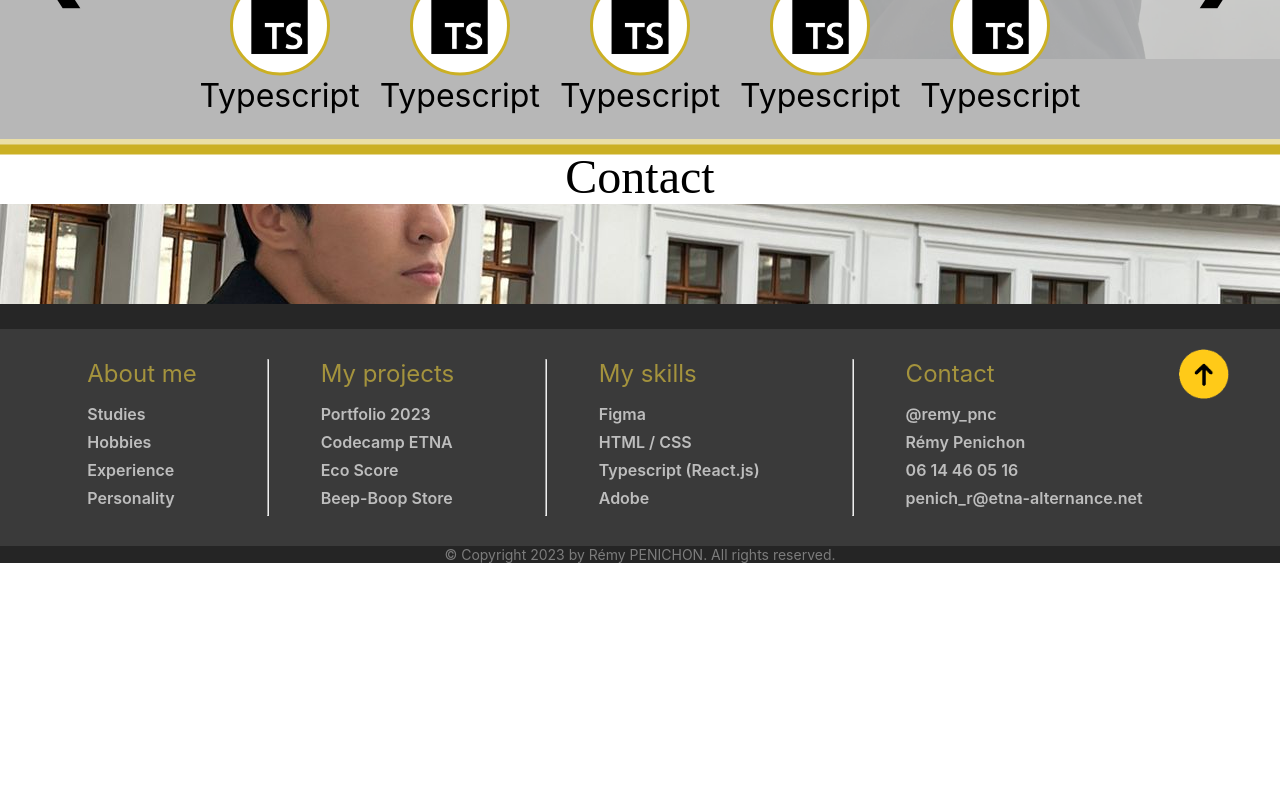
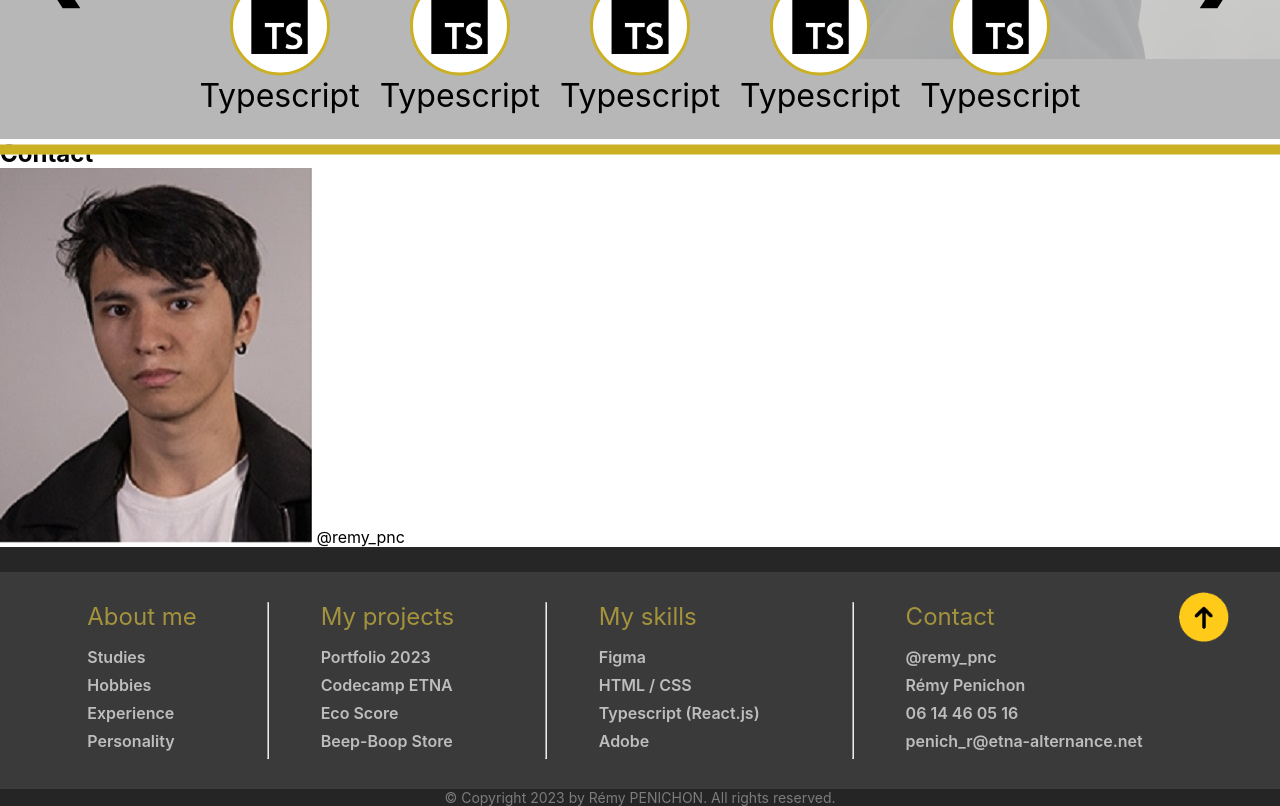
Before and after one commit to remypnc/my-portfolio, a Next.js app: page / in a window 1280 px wide. Shown: the part 3220-4026 px from the top of the page. Before the commit the page ends 3783 px from the top, so only its background shows below. Built offline with nearby package versions, Linux system fonts and the light colour scheme; a web font is replaced by a local one.

Commit message:
contact start

```diff
--- a/src/pages/contact.tsx
+++ b/src/pages/contact.tsx
@@ -1,29 +1,33 @@
-import Head from 'next/head'
-import Image from 'next/image'
-import React from 'react'
-import Navbar from '../../component/navbar'
-import { Inter } from 'next/font/google'
-import styles from '@/styles/Contact.module.css'
+import Head from "next/head";
+import Image from "next/image";
+import React from "react";
+import Navbar from "../../component/navbar";
+import { Inter } from "next/font/google";
+import styles from "@/styles/Contact.module.css";
 
-const inter = Inter({ subsets: ['latin'] })
+const inter = Inter({ subsets: ["latin"] });
 
 export default function Home() {
   return (
     <>
-      <Head>
-        <link rel="icon" href="/icon.ico" />
-      </Head>
+      <main className={styles.main}>
+        <div className={styles.background}>
+          <div className={styles.contact}>
+            <h2>Contact</h2>
+            <div className={styles.contact_information}>
+              <ul>
+                <li>
+                  <img src="../photo.jpg" />
+                  <a href="#"> @remy_pnc</a>
+                </li>
+              </ul>
+            </div>
+          </div>
+          <div className={styles.img} />
+        </div>
 
-      <main className={styles.main}>
-        <div className={styles.container}>
-          <div className={styles.rectangle}>
-            <div className={styles.sidebar}>
-              <a id="contact"><h1 className={styles.center}>Contact</h1></a>
-            </div>
-          <div className={styles.main_content}></div>
-          </div>
-        </div>
+        <div className={styles.yellow_bar} />
       </main>
     </>
-  )
+  );
 }
--- a/src/pages/skills.tsx
+++ b/src/pages/skills.tsx
@@ -257,7 +257,6 @@ const CircleIcon = () => {
           )}
         </div>
       </div>
-      <div className={styles.yellow_bar} />
     </>
   );
 };
```
